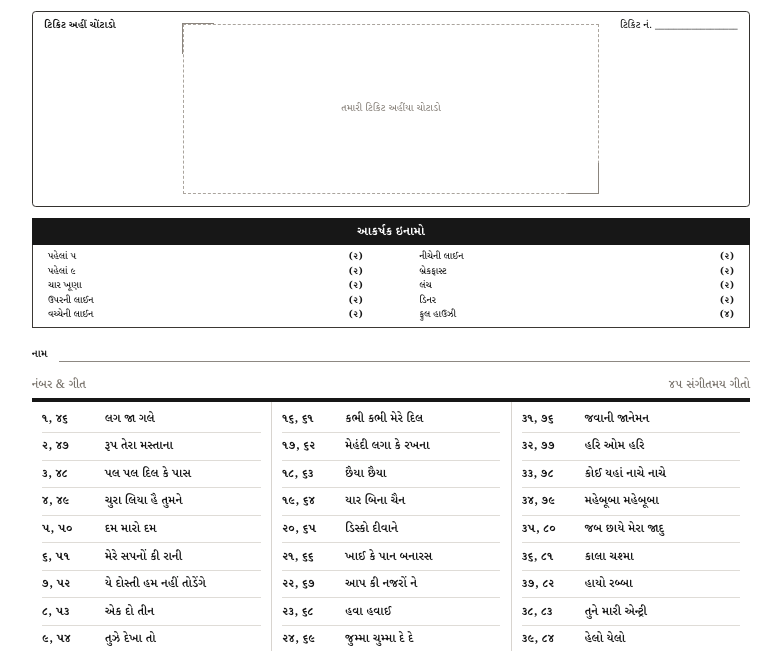
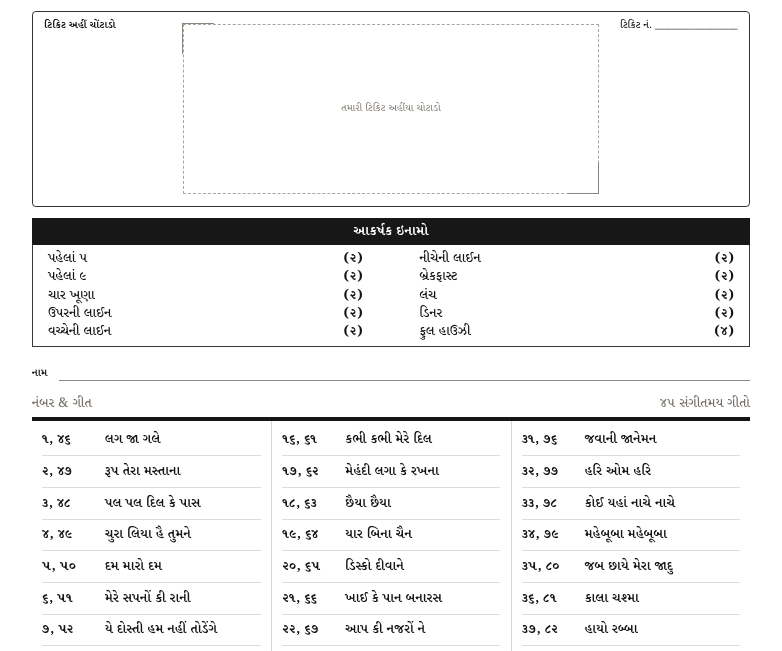
Before and after one commit to git-jainamshah/djmm-musical-housie, a website: page templates/djmm-musical-housie-a4.html in a window 1280 px wide. Shown: the part 141-792 px from the top of the page, without its empty margins (6-788 px from the left). Drawn offline with Linux system fonts and the light colour scheme.

Commit message:
style: improve PDF table readability

```diff
--- a/templates/djmm-musical-housie-a4.html
+++ b/templates/djmm-musical-housie-a4.html
@@ -130,18 +130,18 @@
       justify-content: center;
       background: #171717;
       color: #fff;
-      font-size: 9pt;
+      font-size: 10pt;
       font-weight: 700;
     }
     .prize-grid {
-      height: 22mm;
+      height: 27mm;
       padding: 1.5mm 4mm;
       border: 0.35mm solid #3b3834;
       border-top: 0;
       display: grid;
       grid-template-columns: 1fr 1fr;
       gap: 0.4mm 15mm;
-      font-size: 7.2pt;
+      font-size: 10pt;
       line-height: 1.15;
       font-weight: 500;
     }
@@ -166,13 +166,13 @@
       align-items: center;
       border-bottom: 1.25mm solid #161616;
       color: #77716a;
-      font-size: 9pt;
+      font-size: 10pt;
       font-weight: 500;
     }
     .song-grid {
       display: grid;
       grid-template-columns: repeat(3, 1fr);
-      height: 109.5mm;
+      height: 126mm;
     }
     .song-column {
       min-width: 0;
@@ -184,9 +184,9 @@
       grid-template-columns: 15.8mm minmax(0, 1fr);
       align-items: center;
       gap: 0.8mm;
-      height: 7.3mm;
+      height: 8.4mm;
       border-bottom: 0.25mm solid #dfdcd7;
-      font-size: 9pt;
+      font-size: 10pt;
       line-height: 1;
       white-space: nowrap;
     }
```
Also changed, not shown: context.md (+1 -1 lines), 1 other file.
